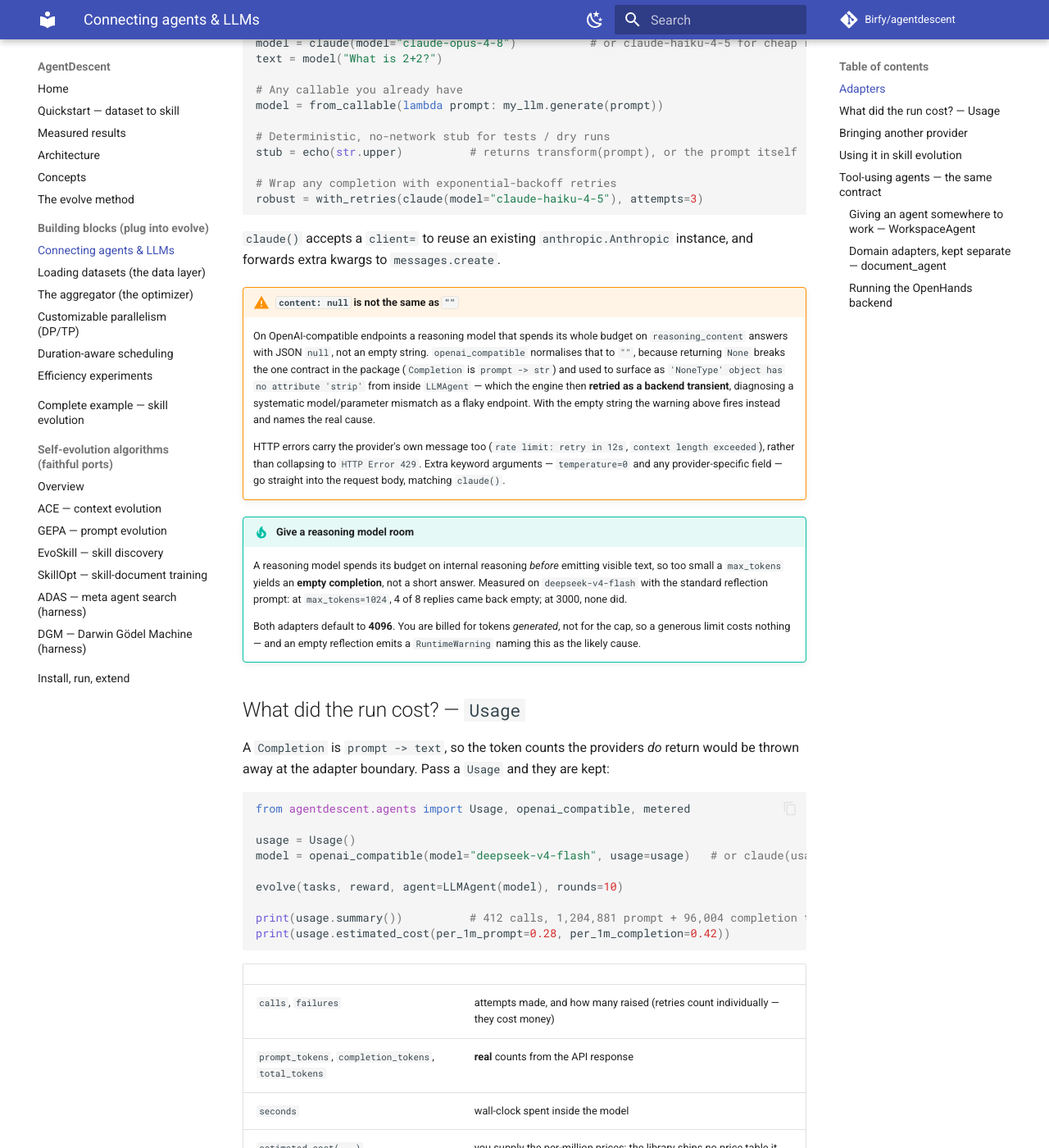
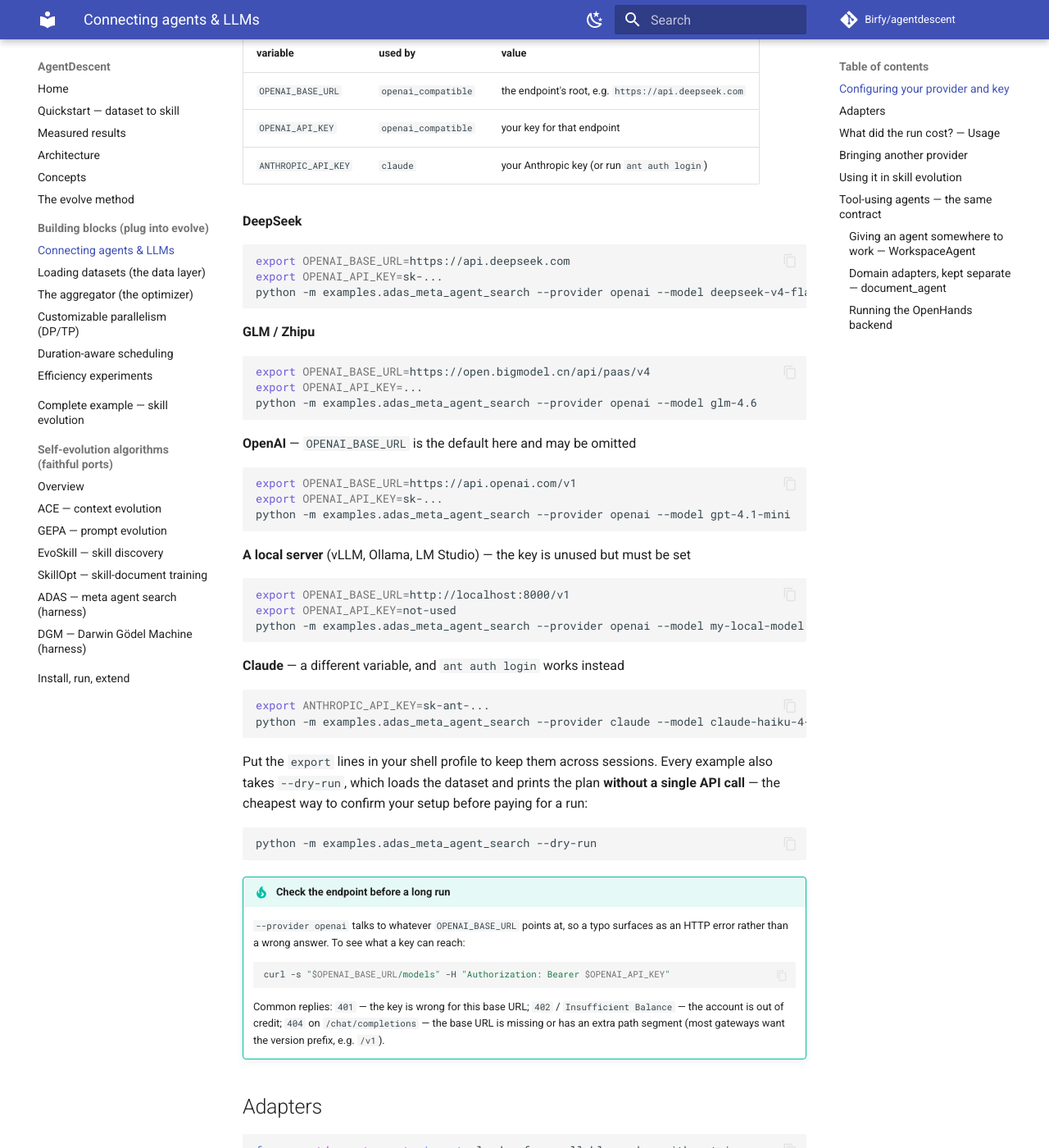
Before and after one commit to Birfy/agentdescent, an MkDocs documentation site: the page built from docs/agents.md, in a window 1280 px wide and 1400 px high, scrolled down 630 px. Shown: the whole window at 82% size. Built offline with MkDocs 1.6.1 and Material for MkDocs 9.7.7, drawn with Linux system fonts in a browser that asks for light colours; comment, search, counter and statistics services are not loaded; some of the changed text lies outside the part shown.

Commit message:
docs: how to point the examples at your own endpoint and key
Every example takes --provider, but nothing said where the credentials come from
or what a base URL for a given vendor looks like -- the information existed only
as scattered inline `OPENAI_BASE_URL=... python -m ...` fragments on three
algorithm pages.

agents.md gains "Configuring your provider and key": the two variables, ready-to-
run blocks for DeepSeek / GLM / OpenAI / a local vLLM-or-Ollama server / Claude,
a note that --dry-run verifies the setup without spending anything, and how to
read the usual failures (401 wrong key for this base URL, 402 out of credit, 404
from a base URL missing its /v1).

algo-adas.md links there and shows the two exports inline, since that page is
where someone lands to run the most expensive example in the repo.

Also corrects the "give a reasoning model room" tip. It measured 4096 as
sufficient on a short reflection prompt and left that reading as general. On
ADAS's meta-agent prompt -- a whole archive of designs and their fitness --
deepseek-v4-flash at 4096 returns empty content on every call, and at 16384
answers every time with a ~250 token reply. The budget scales with what the model
has to think about, not with the length of the answer.

Plain bold headings rather than pymdownx.tabbed, which this mkdocs.yml does not
enable.

Co-Authored-By: Claude Opus 5 <noreply@anthropic.com>

````diff
--- a/docs/agents.md
+++ b/docs/agents.md
@@ -17,6 +17,80 @@ Completion = Callable[[str], str]      # prompt -> text
 Anything that maps a prompt to text is a completion — an LLM call, a tool-using
 agent loop, a canned stub. Adapters build completions; higher layers turn a
 completion into whatever task interface they need.
+
+## Configuring your provider and key
+
+Credentials are read from the **environment at call time** — they never pass
+through code, arguments, or a config file the repo owns. Two variables decide
+everything:
+
+| variable | used by | value |
+|---|---|---|
+| `OPENAI_BASE_URL` | `openai_compatible` | the endpoint's root, e.g. `https://api.deepseek.com` |
+| `OPENAI_API_KEY` | `openai_compatible` | your key for that endpoint |
+| `ANTHROPIC_API_KEY` | `claude` | your Anthropic key (or run `ant auth login`) |
+
+**DeepSeek**
+
+```bash
+export OPENAI_BASE_URL=https://api.deepseek.com
+export OPENAI_API_KEY=sk-...
+python -m examples.adas_meta_agent_search --provider openai --model deepseek-v4-flash
+```
+
+**GLM / Zhipu**
+
+```bash
+export OPENAI_BASE_URL=https://open.bigmodel.cn/api/paas/v4
+export OPENAI_API_KEY=...
+python -m examples.adas_meta_agent_search --provider openai --model glm-4.6
+```
+
+**OpenAI** — `OPENAI_BASE_URL` is the default here and may be omitted
+
+```bash
+export OPENAI_BASE_URL=https://api.openai.com/v1
+export OPENAI_API_KEY=sk-...
+python -m examples.adas_meta_agent_search --provider openai --model gpt-4.1-mini
+```
+
+**A local server** (vLLM, Ollama, LM Studio) — the key is unused but must be set
+
+```bash
+export OPENAI_BASE_URL=http://localhost:8000/v1
+export OPENAI_API_KEY=not-used
+python -m examples.adas_meta_agent_search --provider openai --model my-local-model
+```
+
+**Claude** — a different variable, and `ant auth login` works instead
+
+```bash
+export ANTHROPIC_API_KEY=sk-ant-...
+python -m examples.adas_meta_agent_search --provider claude --model claude-haiku-4-5
+```
+
+Put the `export` lines in your shell profile to keep them across sessions. Every
+example also takes `--dry-run`, which loads the dataset and prints the plan
+**without a single API call** — the cheapest way to confirm your setup before
+paying for a run:
+
+```bash
+python -m examples.adas_meta_agent_search --dry-run
+```
+
+!!! tip "Check the endpoint before a long run"
+    `--provider openai` talks to whatever `OPENAI_BASE_URL` points at, so a typo
+    surfaces as an HTTP error rather than a wrong answer. To see what a key can
+    reach:
+
+    ```bash
+    curl -s "$OPENAI_BASE_URL/models" -H "Authorization: Bearer $OPENAI_API_KEY"
+    ```
+
+    Common replies: `401` — the key is wrong for this base URL; `402` /
+    `Insufficient Balance` — the account is out of credit; `404` on
+    `/chat/completions` — the base URL is missing or has an extra path segment
+    (most gateways want the version prefix, e.g. `/v1`).
 
 ## Adapters
 
@@ -64,6 +138,15 @@ instance, and forwards extra kwargs to `messages.create`.
     Both adapters default to **4096**. You are billed for tokens *generated*, not
     for the cap, so a generous limit costs nothing — and an empty reflection emits
     a `RuntimeWarning` naming this as the likely cause.
+
+    **4096 is not always enough.** That figure was measured on a short reflection
+    prompt; the budget a model needs scales with how much it has to think about.
+    On ADAS's meta-agent prompt — a whole archive of designs and their fitness —
+    `deepseek-v4-flash` at 4096 returned empty content on **every** call, burning
+    the full budget on reasoning each time; at 16384 it answered every time, with
+    a reply of only ~250 tokens. If a caller's prompts are long or its task is
+    hard, raise the cap and check: an empty completion scores as a wrong answer,
+    it does not raise.
 
 ## What did the run cost? — `Usage`
 
````
Also changed, not shown: docs/algo-adas.md (+12 -0 lines).
